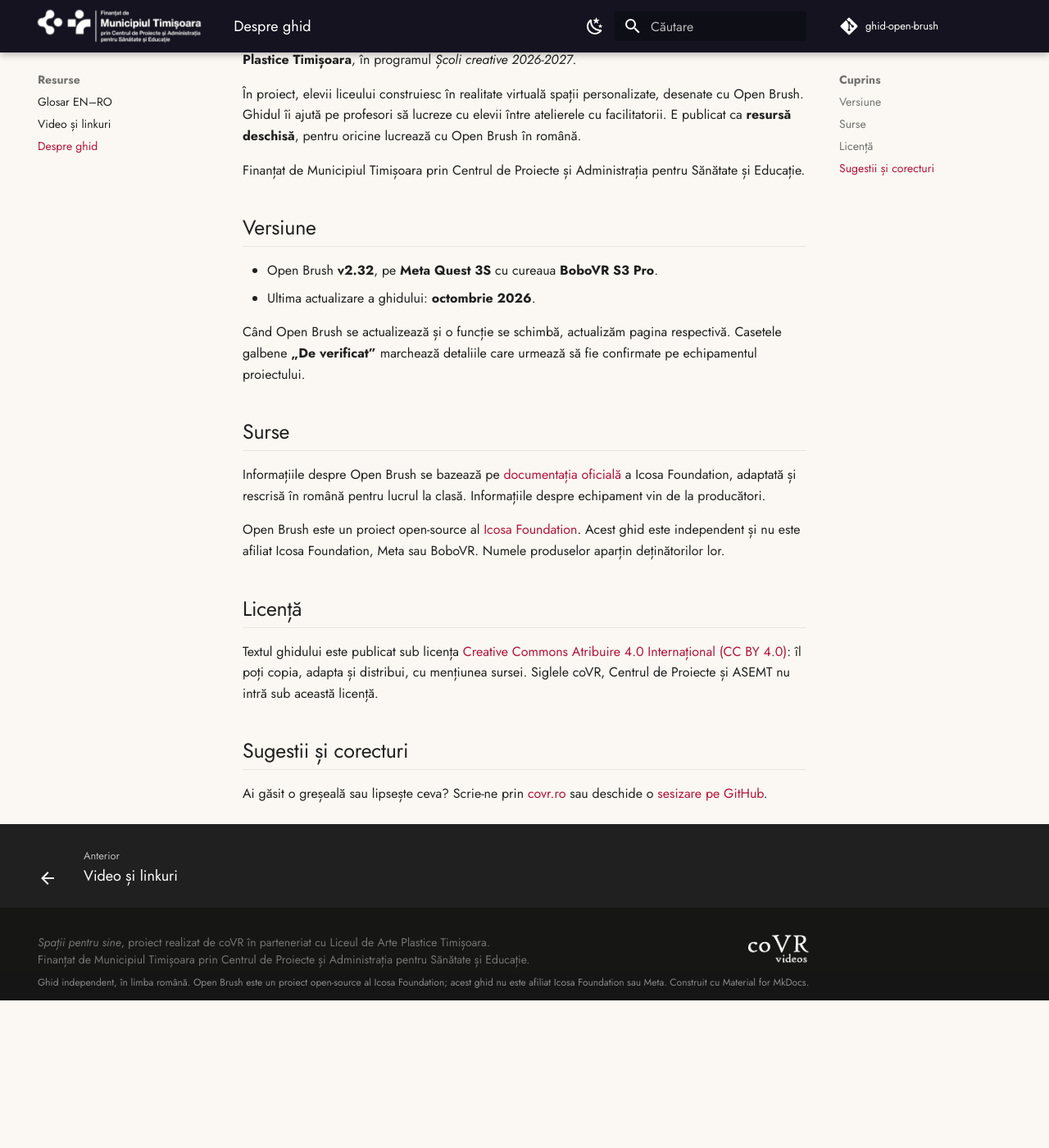
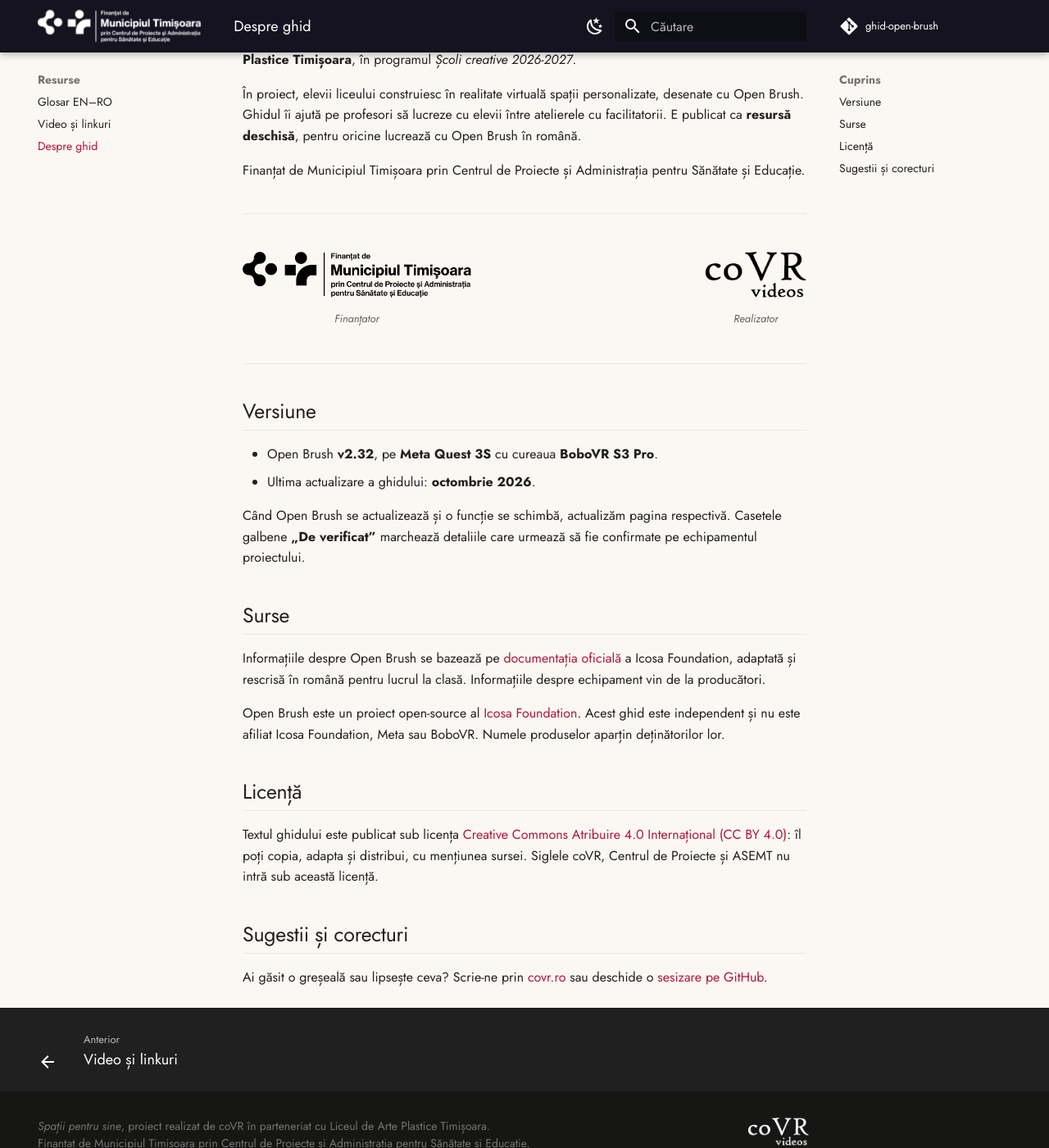
Before and after one commit to MihatKonrad/ghid-open-brush, an MkDocs documentation site: the page built from docs/resurse/despre.md, in a window 1280 px wide and 1400 px high, scrolled down 212 px. Shown: the whole window at 82% size. Built offline with MkDocs 1.6.1 and Material for MkDocs 9.7.7, drawn with Linux system fonts in a browser that asks for light colours; comment, search, counter and statistics services are not loaded; before the commit the page ends 1432 px from its top, so only the background shows below that.

Commit message:
Logo-urile finanțatorului și coVR pe pagina Despre
Co-Authored-By: Claude Opus 5.5 <noreply@anthropic.com>
Claude-Session: https://claude.ai/code/session_01E8toVurkcf8mqV6Wy8B7Mo

```diff
--- a/docs/assets/css/ghid.css
+++ b/docs/assets/css/ghid.css
@@ -151,3 +151,22 @@
 @media screen and (max-width: 30em) {
   .md-header__title { visibility: hidden; }
 }
+
+/* Logo-uri pe pagina „Despre ghid” */
+.md-typeset .sps-logos-despre {
+  display: flex;
+  align-items: flex-end;
+  justify-content: space-between;
+  flex-wrap: wrap;
+  gap: 2.5rem;
+  margin: 2rem 0 1rem;
+  padding: 1.5rem 0;
+  border-top: 1px solid var(--md-default-fg-color--lightest);
+  border-bottom: 1px solid var(--md-default-fg-color--lightest);
+}
+.md-typeset .sps-logos-despre figure { margin: 0; }
+.md-typeset .sps-logos-despre img.cdp { height: 56px; width: auto; }
+.md-typeset .sps-logos-despre img.covr { height: 56px; width: auto; }
+.md-typeset .sps-logos-despre figcaption {
+  font-size: .65rem; opacity: .7; margin-top: .6rem; max-width: none;
+}
--- a/docs/resurse/despre.md
+++ b/docs/resurse/despre.md
@@ -10,6 +10,19 @@ Ghidul a fost realizat de **coVR** în proiectul *Spații pentru sine*, în part
 În proiect, elevii liceului construiesc în realitate virtuală spații personalizate, desenate cu Open Brush. Ghidul îi ajută pe profesori să lucreze cu elevii între atelierele cu facilitatorii. E publicat ca **resursă deschisă**, pentru oricine lucrează cu Open Brush în română.
 
 Finanțat de Municipiul Timișoara prin Centrul de Proiecte și Administrația pentru Sănătate și Educație.
+
+<div class="sps-logos-despre" markdown>
+<figure markdown>
+![Centrul de Proiecte al Municipiului Timișoara și Administrația pentru Sănătate și Educație](../assets/img/cdp-asemt-negru.png#only-light){ .cdp }
+![Centrul de Proiecte al Municipiului Timișoara și Administrația pentru Sănătate și Educație](../assets/img/cdp-asemt-alb.png#only-dark){ .cdp }
+<figcaption>Finanțator</figcaption>
+</figure>
+<figure markdown>
+[![coVR](../assets/img/covr-negru.png#only-light){ .covr }](https://covr.ro)
+[![coVR](../assets/img/covr-alb.png#only-dark){ .covr }](https://covr.ro)
+<figcaption>Realizator</figcaption>
+</figure>
+</div>
 
 ## Versiune
 
```
